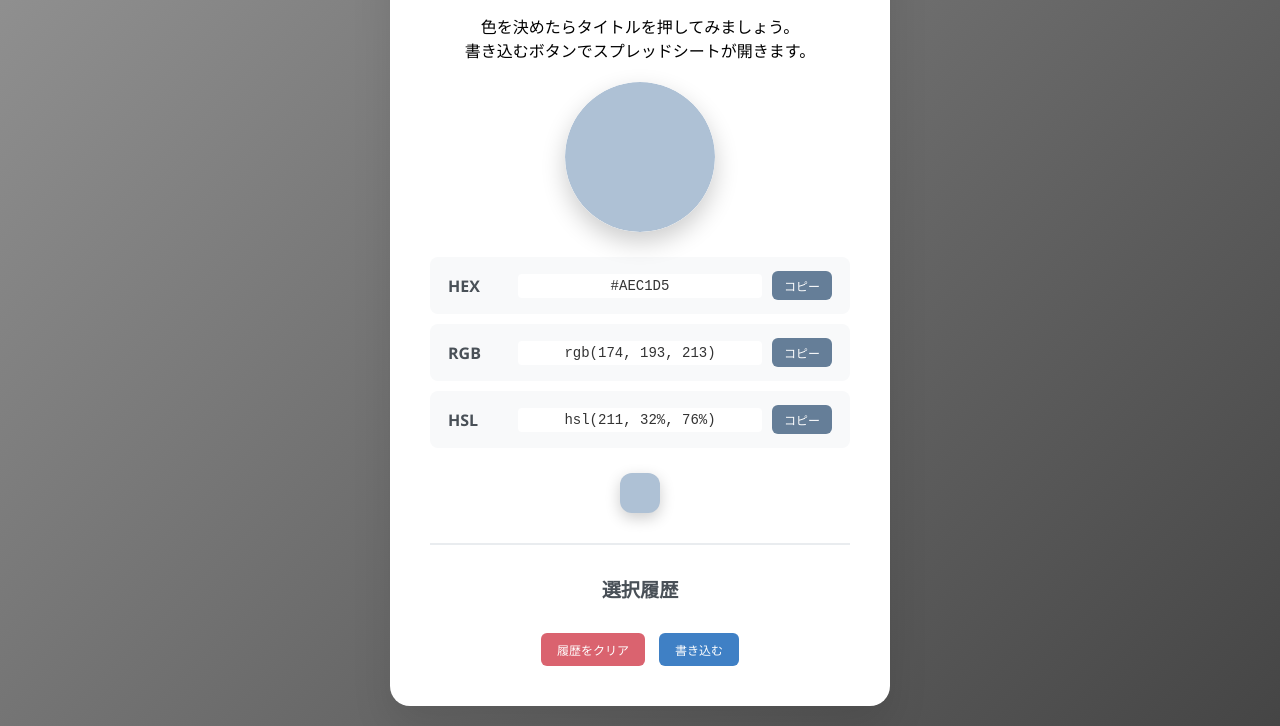
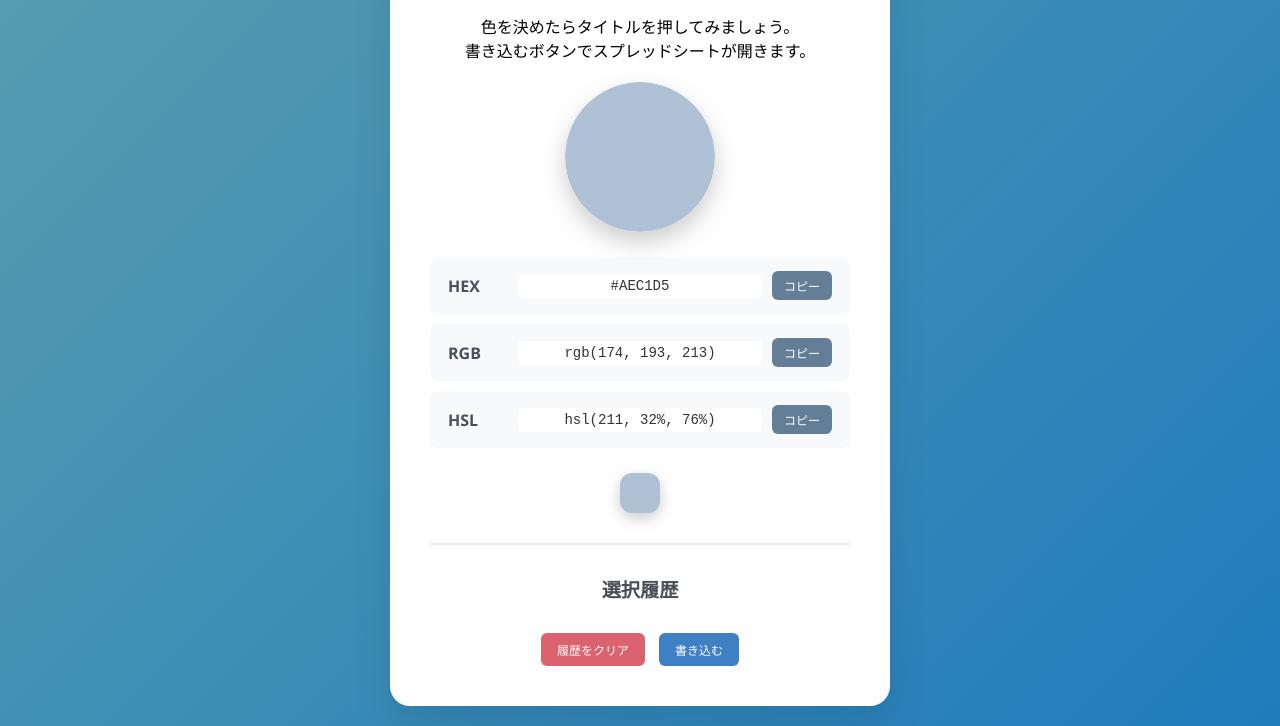
Before and after one commit to shiratsumu/select-color, a plain HTML site: page index.html in a window 1280 px wide. Shown: the part 131-857 px from the top of the page. Drawn offline with Linux system fonts and the light colour scheme.

Commit message:
+ read me

```diff
--- a/index.html
+++ b/index.html
@@ -21,8 +21,8 @@
     --danger-hover: #c82333;
     --primary: #3f80c5;
     --primary-hover: #46709c;
-    --gradient-start: #949494;
-    --gradient-end: #454545;
+    --gradient-start: #599eaf;
+    --gradient-end: #207cbd;
     --select-hover: #3e5791;
     --select-hover-bg: rgba(118, 75, 162, 0.1);
     /* example-color: カラーピッカーで選択する前の初期色やサンプル色 */
@@ -602,12 +602,6 @@
             button.classList.remove('copied');
         }, 1500);
     }
-        // エラーの理由:
-        // colorHistoryContainerがnullの場合、updateHistoryDisplay()でエラーが発生します。
-        // これは、HTML内にid="colorHistory"の要素が存在しない場合や、スクリプトの実行タイミングが早すぎる場合に起こります。
-        // しかし、今回のコードではid="colorHistory"は存在しており、スクリプトもbodyの最後にあるため通常は問題ありません。
-        // もしエラーが出る場合は、HTML構造やid名のスペルミス、またはキャッシュの影響などが考えられます。
-        // それ以外でエラーが出る場合は、consoleのエラーメッセージを確認してください。
         function addToHistory(color) {
             // 既に履歴にある色は除去
             colorHistory = colorHistory.filter(c => c !== color);
```
Also changed, not shown: 1 other file.
